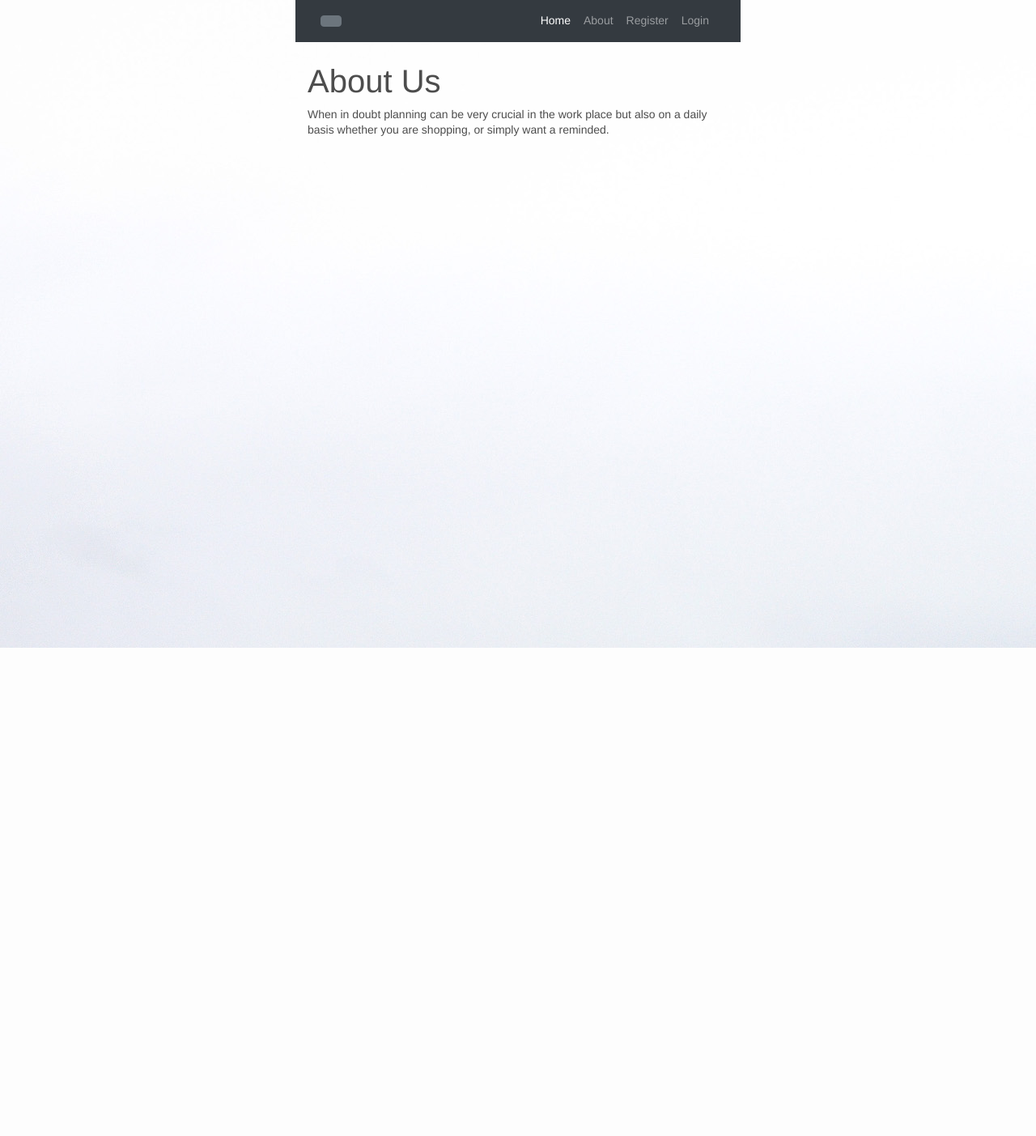
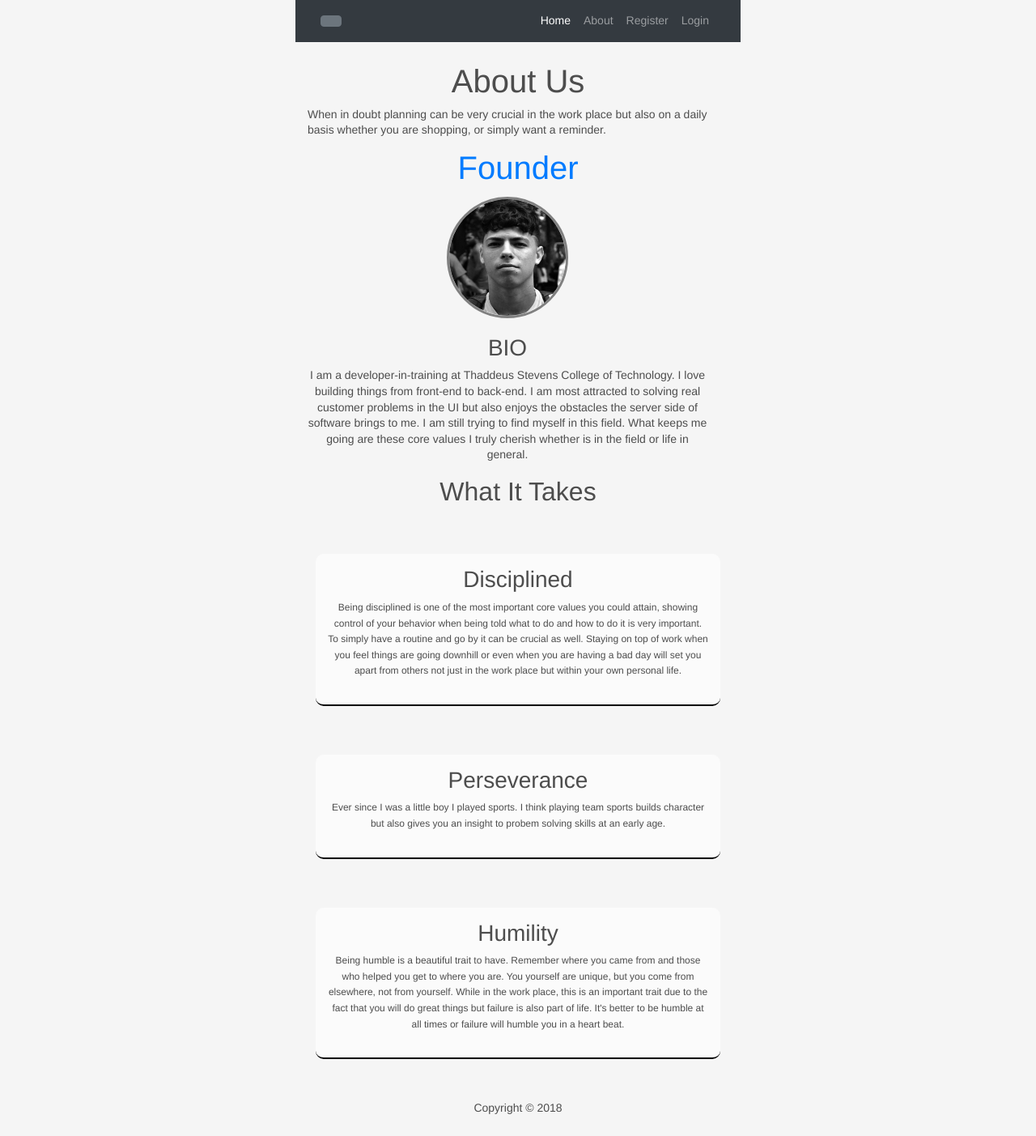
Before and after one commit to daviirose/py, a Flask app: page /about in a window 1280 px wide. Shown: the whole page at 81% size. Before the commit the page ends 800 px from the top, so only its background shows below. Run offline with Flask 2, Linux system fonts and the light colour scheme; some libraries are stand-ins or nearby versions.

Commit message:
Styling about page

```diff
--- a/static/style.css
+++ b/static/style.css
@@ -1,7 +1,8 @@
 #home {
     background-image:url('/static/img/mountains.jpeg');
     height: auto;
-    width: 100%;
+	width: 100%;
+	background-size: cover;
 }
 html,
 body {
@@ -383,3 +384,69 @@ html .clear-completed:active {
 		bottom: 10px;
 	}
 }
+
+
+
+
+
+  main {
+    align-items: center;
+    text-align: center;
+
+  }
+    .lg-heading {
+      line-height: 1;
+      margin-bottom: 1rem;
+    }
+
+    .portrait-1 {
+      width: 150px;
+	  height: 150px;
+	  border-radius: 50%;
+  	  border: solid 3px grey;
+  	  background-size: contain;
+    }
+
+  .flex-container {
+    display: flex;
+    flex-direction: column;
+    justify-content: center;
+  }
+  .flex-portrait {
+    display: flex;
+    justify-content: center;
+    width: 95%;
+    padding-bottom: 20px;
+  }
+  #about {
+    display: flex;
+    flex-direction: column;
+  }
+    .flex-bio {
+	width: 95%;
+	display: flex;
+    flex-direction: column
+    }
+    .container-1,
+    .container-2,
+    .container-3 {
+	width: 90%;
+	display: flex;
+	flex-direction: column;
+	width: 500px;
+	font-size: 12px;
+	padding: 15px;
+	border-radius: 10px;
+	background-color: rgba(255, 255, 255, 0.6);
+	background: darken(blue, 5);
+	border-bottom: black 2px solid;
+	margin: 50px 10px 10px;
+	}
+#main-footer {
+	text-align: center;
+	padding: 1rem;
+	margin-top: 25px;
+	background: darken(blue, 5);
+	color: set-text-color(black);
+	height: 60px;
+}
--- a/templates/about.html
+++ b/templates/about.html
@@ -1,6 +1,69 @@
 {% extends 'layout.html' %}
 
 {% block body %}
-<h1 class="mt-4">About Us</h1>
-<p> When in doubt planning can be very crucial in the work place but also on a daily basis whether you are shopping, or simply want a reminded.</p>
+<h1 class="mt-4 text-center">About Us</h1>
+<p> When in doubt planning can be very crucial in the work place but also on a daily basis whether you are shopping, or simply want a reminder.</p>
+
+<main id="about">
+        <h1 class="lg-heading">
+        <span class="text-primary">Founder</span>
+        </h1>
+        <section class="flex-container">
+            <div class="flex-portrait">
+                <img class="portrait-1" src="/static/img/portrait.jpg" alt="Davian Perez-Silva">
+            </div>
+            <div class="flex-bio">
+                <h3 class="bio-title"> BIO</h3>
+                <p class="bio"> I am a developer-in-training at Thaddeus Stevens College of Technology.
+                    I love building things from front-end to back-end. I am most attracted to solving
+                    real customer problems in the UI but also enjoys the obstacles the server side of
+                    software brings to me. I am still trying to find myself in this field. What keeps me going
+                    are these core values I truly cherish whether is in the field or life in general.
+                </p>
+            </div>
+        </section>
+        <section class="flex-container">
+                <h2 class="sm-heading">
+                    What It Takes
+                    </h2>
+            <div class="container-1">
+                <h3 class="Core-title">
+                    Disciplined
+                </h3>
+                <p>Being disciplined is one of the most important core values you could attain,
+                    showing control of your behavior when being told what to do and how to do it is very
+                    important. To simply have a routine and go by it can be crucial as well. Staying on top
+                    of work when you feel things are going downhill or even when you are having a bad day
+                    will set you apart from others not just in the work place but within your own personal life.
+                </p>
+            </div>
+
+            <div class="container-2">
+                <h3 class="Core-title">
+                    Perseverance
+                </h3>
+                <p>Ever since I was a little boy I played sports. I think playing team sports builds character
+                    but also gives you an insight to probem solving skills at an early age.
+                </p>
+            </div>
+
+            <div class="container-3">
+                <h3 class="Core-title">
+                    Humility
+                </h3>
+                <p> Being humble is a beautiful trait to have. Remember where you came from and those who helped
+                    you get to where you are. You yourself are unique, but you come from elsewhere, not
+                    from yourself. While in the work place, this is an important trait due to the fact
+                    that you will do great things but failure is also part of life. It's better to be humble
+                    at all times or failure will humble you in a heart beat.
+
+                </p>
+            </div>
+        </section>
+    </main>
+
+    <footer id="main-footer">
+        Copyright &copy; 2018
+    </footer>
+
 {% endblock %}
--- a/templates/home.html
+++ b/templates/home.html
@@ -1,6 +1,7 @@
 {% extends 'layout.html' %}
 
 {% block body %}
+<body id="home">
 <div class="rounded jumbotron jumbotron-fluid mt-5 pt-5 text-center">
     <h1>Welcome To My Planner</h1>
     <p class="lead">This application is built with the Python Flask framework</p>
@@ -9,4 +10,5 @@
 <a href="/login" class="btn btn-success btn-lg rounded-circle">Login</a>
 {% endif %}
 </div>
+</body>
 {% endblock %}
--- a/templates/layout.html
+++ b/templates/layout.html
@@ -6,7 +6,7 @@
     <link rel="stylesheet" href="https://maxcdn.bootstrapcdn.com/bootstrap/4.0.0/css/bootstrap.min.css" integrity="sha384-Gn5384xqQ1aoWXA+058RXPxPg6fy4IWvTNh0E263XmFcJlSAwiGgFAW/dAiS6JXm" crossorigin="anonymous">
     <link rel="stylesheet" href="/static/style.css">
 </head>
-<body id="home" class="h-100 w-100">
+<body class="h-100 w-100">
     {% include 'includes/_navbar.html' %}
 
     <div class="container">
```
Also changed, not shown: static/img/portrait.jpg (added).
